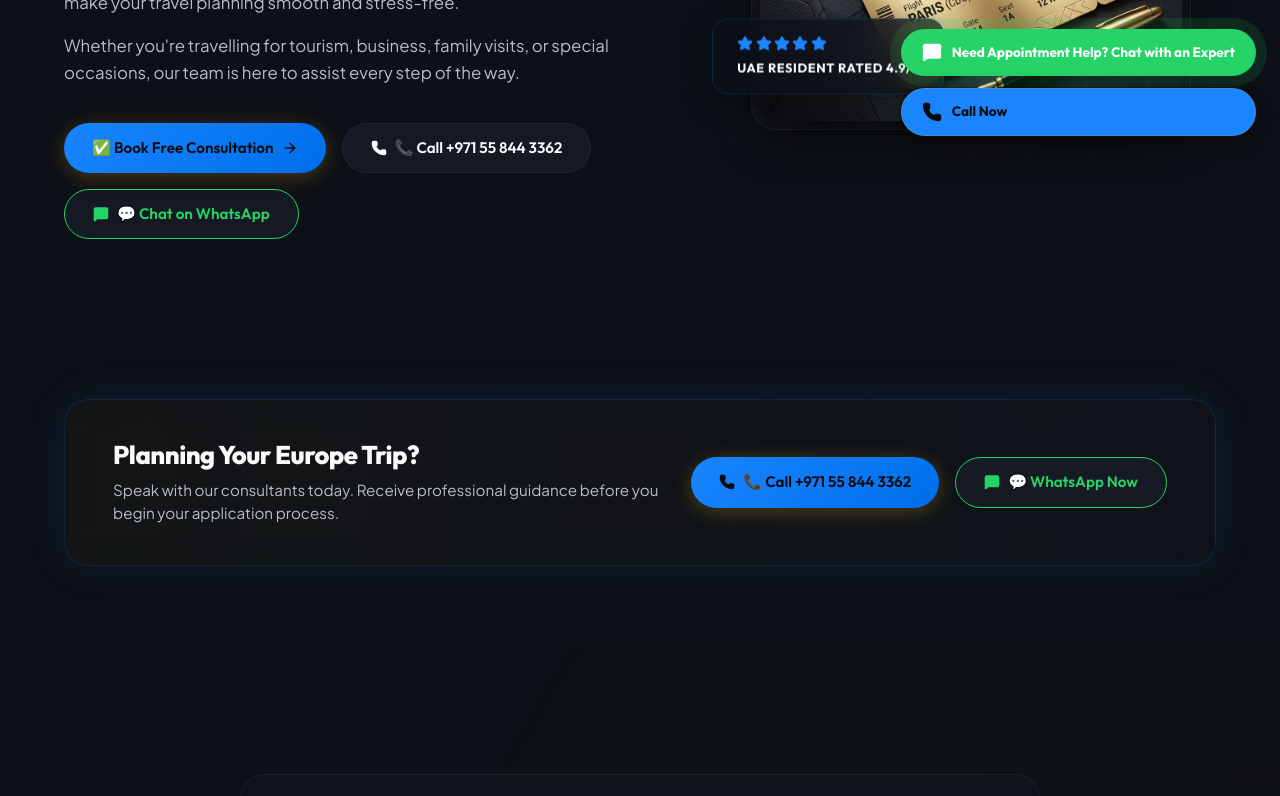
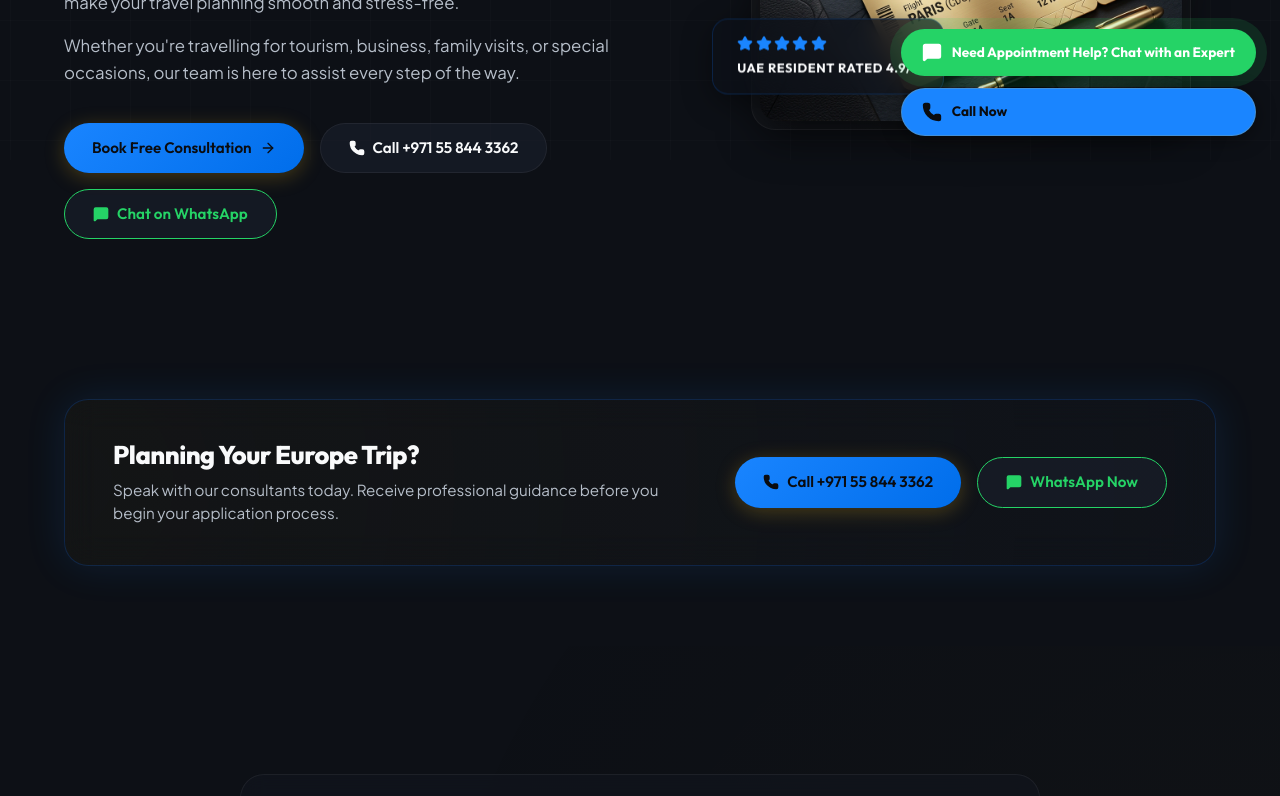
Before and after one commit to sadhil1234sahil-svg/exclusiveschengen, a React (Vite) app: page / in a window 1280 px wide. Shown: the part 640-1436 px from the top of the page. Built offline with nearby package versions, Linux system fonts and the light colour scheme.

Commit message:
Initial commit

```diff
--- a/src/components/ContactCTA.jsx
+++ b/src/components/ContactCTA.jsx
@@ -15,11 +15,11 @@ export default function ContactCTA() {
         <div className="contact-cta-buttons">
           <a href={phoneUrl} className="btn btn-primary cta-call-btn">
             <Phone size={16} fill="currentColor" />
-            <span>📞 Call +971 55 844 3362</span>
+            <span>Call +971 55 844 3362</span>
           </a>
           <a href={whatsappUrl} target="_blank" rel="noopener noreferrer" className="btn btn-secondary cta-wa-btn">
             <MessageSquare size={16} fill="currentColor" className="wa-icon-color" />
-            <span>💬 WhatsApp Now</span>
+            <span>WhatsApp Now</span>
           </a>
         </div>
       </div>
--- a/src/components/Hero.jsx
+++ b/src/components/Hero.jsx
@@ -54,16 +54,16 @@ export default function Hero() {
 
           <div className="hero-actions animate-fade-in-up">
             <a href="#lead-form-section" className="btn btn-primary btn-lg" onClick={handleConsultationClick}>
-              <span>✅ Book Free Consultation</span>
+              <span>Book Free Consultation</span>
               <ArrowRight size={16} />
             </a>
             <a href={phoneUrl} className="btn btn-secondary btn-lg">
               <Phone size={16} fill="currentColor" />
-              <span>📞 Call +971 55 844 3362</span>
+              <span>Call +971 55 844 3362</span>
             </a>
             <a href={whatsappUrl} target="_blank" rel="noopener noreferrer" className="btn btn-secondary btn-lg cta-wa-hero">
               <MessageSquare size={16} fill="currentColor" />
-              <span>💬 Chat on WhatsApp</span>
+              <span>Chat on WhatsApp</span>
             </a>
           </div>
         </div>
```
